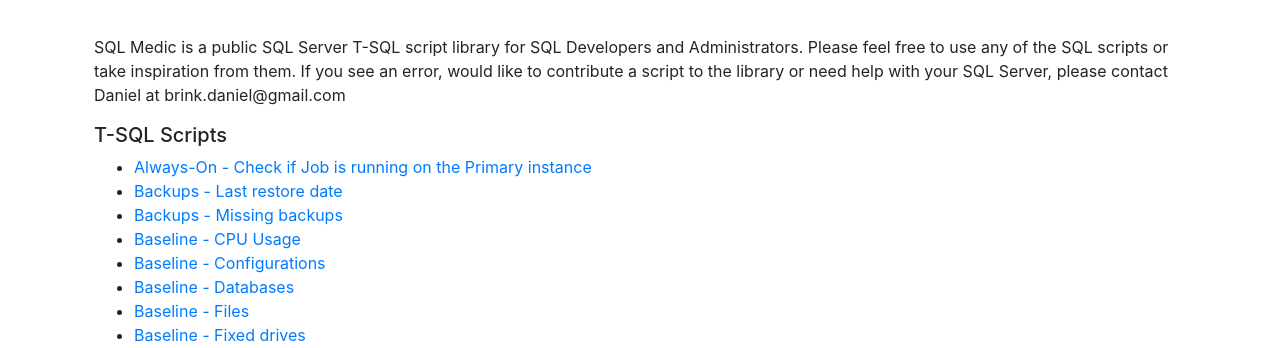
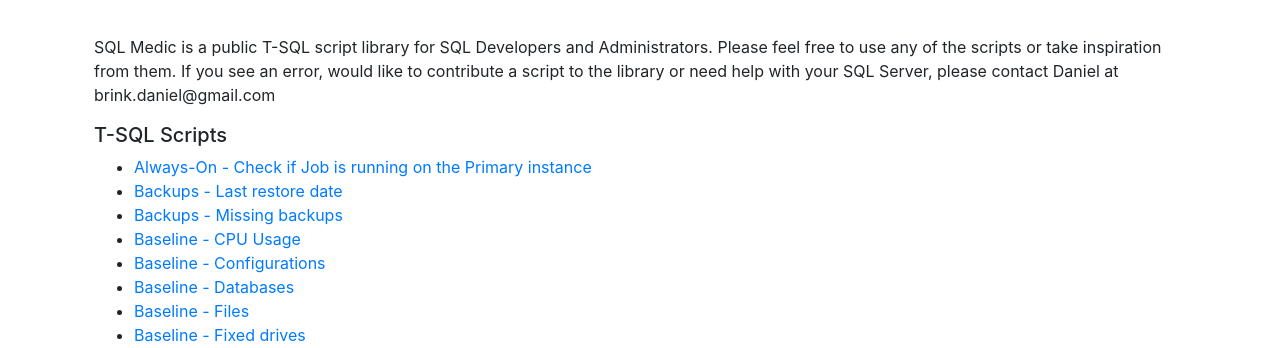
Before and after one commit to brink-daniel/sqlmedic, a Flask app: page / in a window 1280 px wide. Shown: the part 69-417 px from the top of the page. Run offline with Flask 2, Linux system fonts and the light colour scheme; some libraries are stand-ins or nearby versions.

Commit message:
Update wording on home and about page

```diff
--- a/templates/about.html
+++ b/templates/about.html
@@ -29,7 +29,7 @@ About
 
 		<div class="row">
 			<div class="col-sm-12">
-				<p>Daniel is a SQL Server performance optimisation specialist and database developer based in Sydney,
+				<p>Daniel is a SQL Server performance optimisation specialist and developer based in Sydney,
 					Australia. Daniel has over 12 years professional experience building bespoke data solutions. His
 					passion is to help to build technologies that enable small start-ups to grow into viable
 					enterprises. Daniel has been writing code since he got his first computer, the mighty Halikan 486
@@ -92,6 +92,7 @@ About
 				<span class="badge badge-primary">Win forms</span>
 				<span class="badge badge-primary">Services</span>
 				<span class="badge badge-primary">Web services</span>
+				<span class="badge badge-primary">RedGate</span>
 				<span class="badge badge-danger">And just about everything else ...</span>
 
 			</div>
--- a/templates/home.html
+++ b/templates/home.html
@@ -4,7 +4,7 @@ SQL Medic
 {% endblock %}
 {% block content %}
 
-<p>SQL Medic is a public SQL Server T-SQL script library for SQL Developers and Administrators. Please feel free to use any of the SQL scripts or take inspiration
+<p>SQL Medic is a public T-SQL script library for SQL Developers and Administrators. Please feel free to use any of the scripts or take inspiration
 	from them. If you see an error, would like to contribute a script to the library or need help with your SQL Server,
 	please contact Daniel at brink.daniel@gmail.com</p>
 
```
